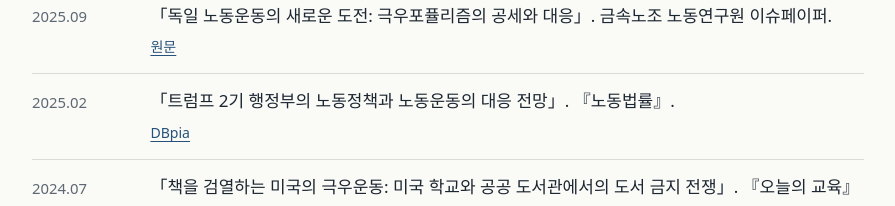
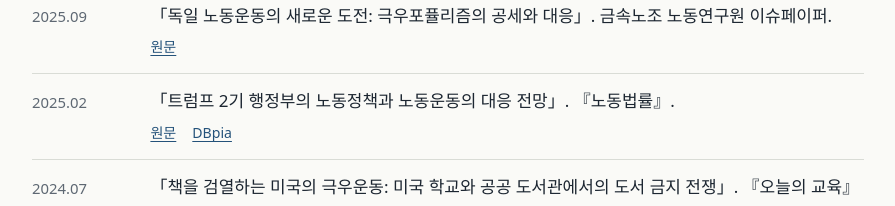
Before and after one commit to nuri-jeon/nuri-jeon.github.io, a plain HTML site: page index.html in a window 1280 px wide. Shown: the part 3140-3346 px from the top of the page, without its empty margins (192-1087 px from the left). Drawn offline with Linux system fonts and the light colour scheme; a web font is replaced by a local one.

Commit message:
Update index.html

```diff
--- a/index.html
+++ b/index.html
@@ -248,7 +248,7 @@
       <li><span class="y">2025.09</span><div class="cite">「독일 노동운동의 새로운 도전: 극우포퓰리즘의 공세와 대응」. 금속노조 노동연구원 이슈페이퍼.
         <span class="links"><a href="http://www.metalunion.re.kr/bbs/board.php?bo_table=B04&amp;wr_id=218">원문</a></span></div></li>
       <li><span class="y">2025.02</span><div class="cite">「트럼프 2기 행정부의 노동정책과 노동운동의 대응 전망」. 『노동법률』.
-        <span class="links"><a href="https://www.dbpia.co.kr/journal/articleDetail?nodeId=NODE12058189">DBpia</a></span></div></li>
+        <span class="links"><a href="https://www.worklaw.co.kr/main2022/view/view.asp?in_cate=127&amp;in_cate2=0&amp;bi_pidx=37574">원문</a><a href="https://www.dbpia.co.kr/journal/articleDetail?nodeId=NODE12058189">DBpia</a></span></div></li>
       <li><span class="y">2024.07</span><div class="cite">「책을 검열하는 미국의 극우운동: 미국 학교와 공공 도서관에서의 도서 금지 전쟁」. 『오늘의 교육』 81호.
         <span class="links"><a href="https://communebut.com/Article/?idx=53088084&amp;bmode=view">원문</a><a href="https://www.dbpia.co.kr/journal/articleDetail?nodeId=NODE11863665">DBpia</a></span></div></li>
       <li><span class="y">2024.05</span><div class="cite">「미국 노동운동의 고조와 그 배경」. 금속노조 노동연구원 이슈페이퍼.
```
